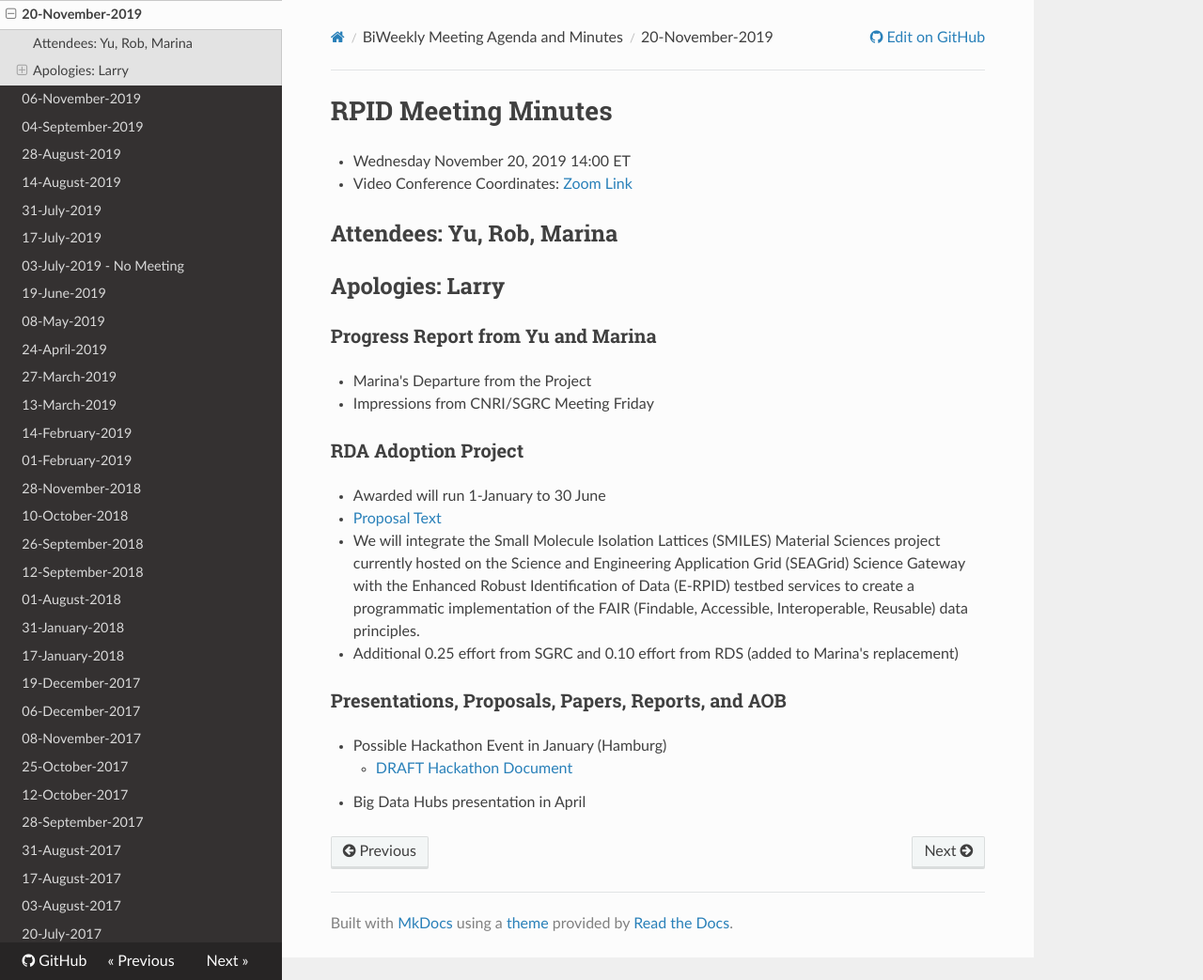
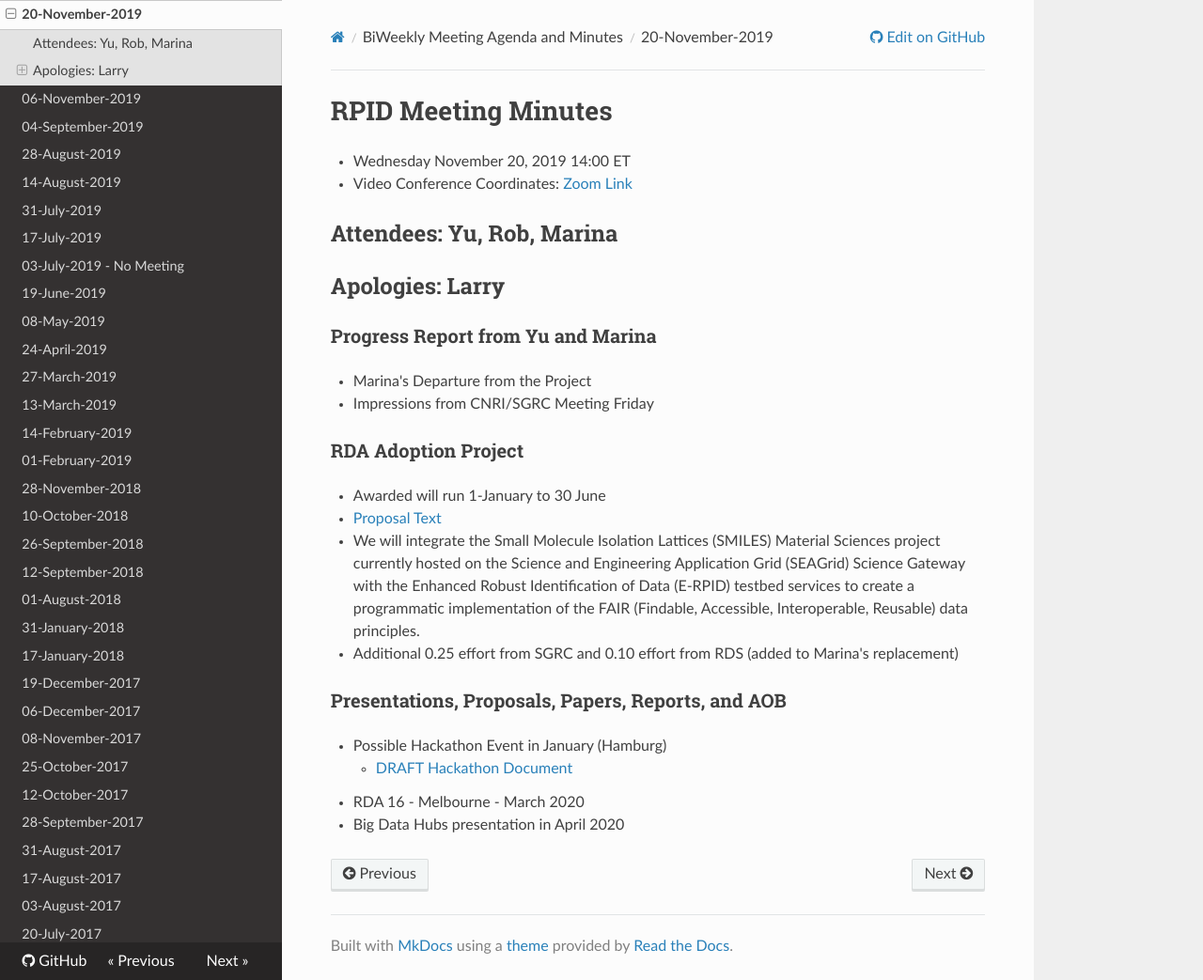
Before and after one commit to rpidproject/rpid, an MkDocs documentation site: the page built from docs/20-November-2019.md, in a window 1280 px wide and 1043 px high. Shown: the whole window at 94% size. Built offline with MkDocs 1.6.1, drawn with Linux system fonts in a browser that asks for light colours; nearby versions of some CDN libraries; old or Windows-style settings are respelled for this version of MkDocs.

Commit message:
Update 20-November-2019.md

```diff
--- a/docs/20-November-2019.md
+++ b/docs/20-November-2019.md
@@ -19,4 +19,5 @@
 ### Presentations, Proposals, Papers, Reports, and AOB
    * Possible Hackathon Event in January (Hamburg)
       * [DRAFT Hackathon Document](https://docs.google.com/document/d/1y8OXWTeDmJctbXNOv0N1Eekrx7JUB9TdtG0r2INkqIg/edit)
-   * Big Data Hubs presentation in April
+   * RDA 16 - Melbourne - March 2020
+   * Big Data Hubs presentation in April 2020
```
